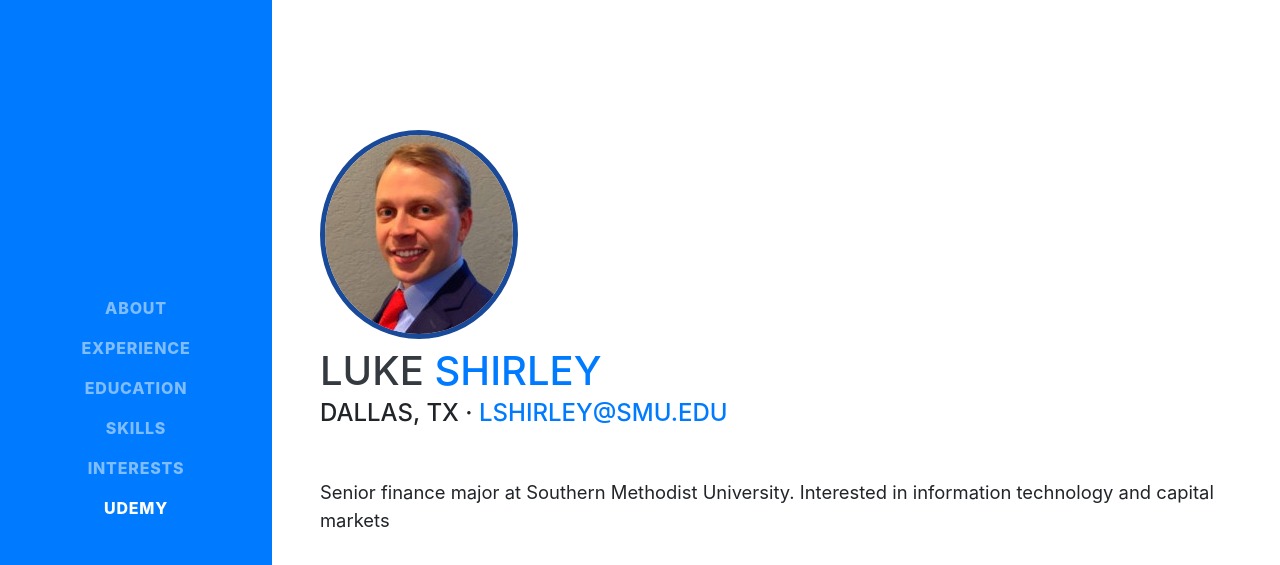
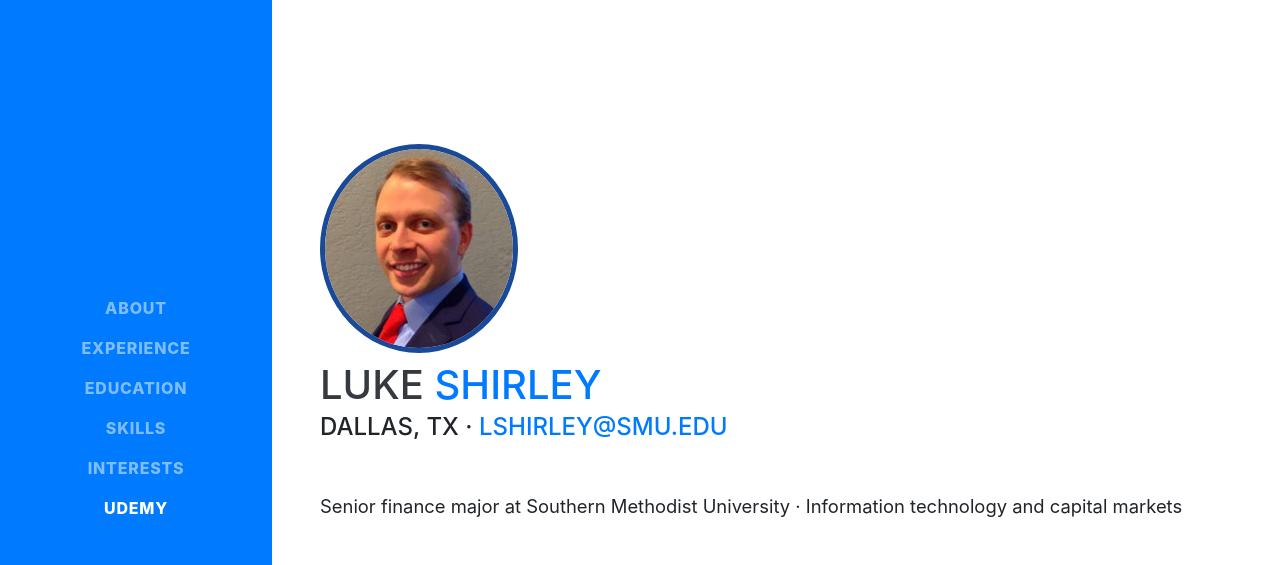
Before and after one commit to Lukeshirley3/Lukeshirley3.github.io, a website with bundled scripts: page index.html in a window 1280 px wide. Shown: the top 565 px of the page. Built offline with nearby package versions, Linux system fonts and the light colour scheme; a web font is replaced by a local one.

Commit message:
Update index.html

```diff
--- a/index.html
+++ b/index.html
@@ -70,7 +70,7 @@
         <div class="subheading mb-5">Dallas, Tx  ·
           <a href="mailto:lshirley@smu.edu">Lshirley@smu.edu</a>
         </div>
-        <p class="lead mb-5">Senior finance major at Southern Methodist University. Interested in information technology and capital markets</p>
+        <p class="lead mb-5">Senior finance major at Southern Methodist University · Information technology and capital markets</p>
 
         <ul class="list-inline dev-icons">
           <li class="list-inline-item">
```
